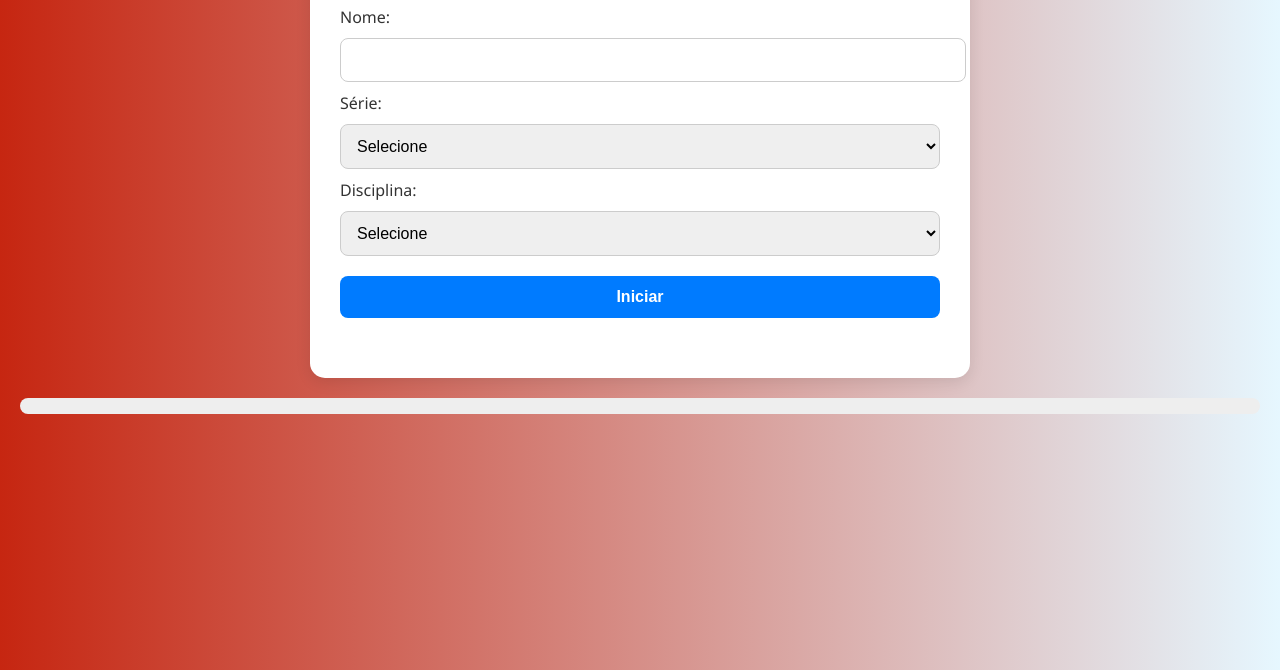
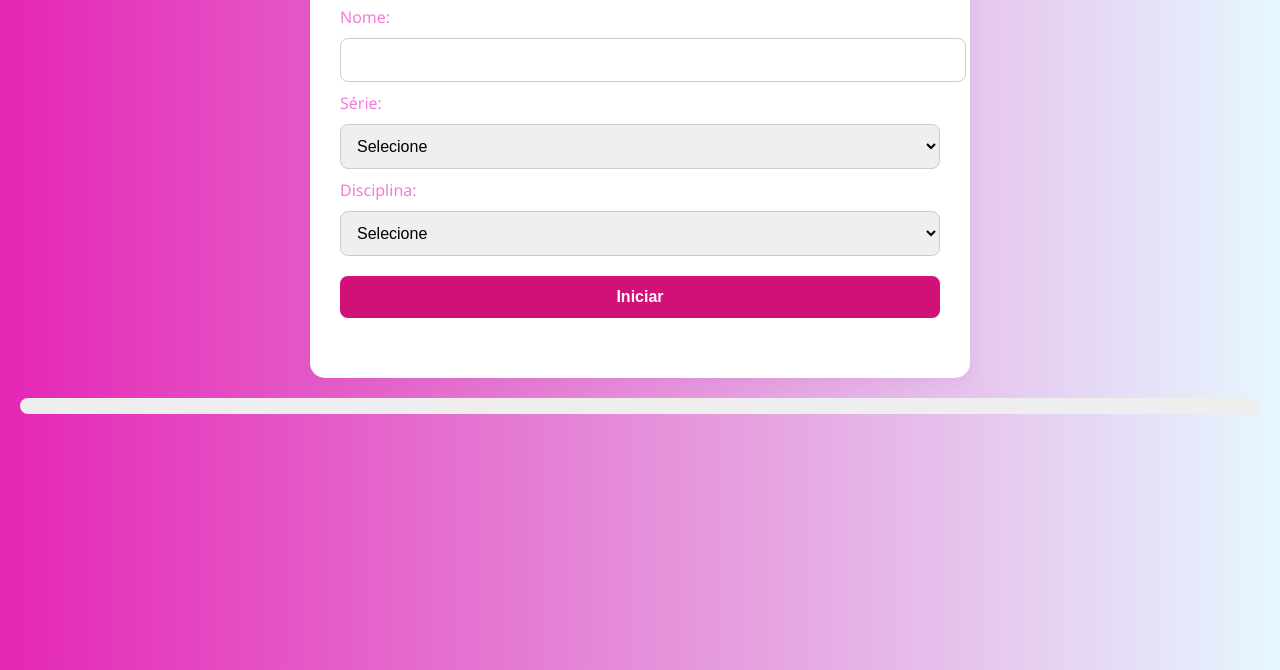
Before and after one commit to lolozinh4/quizz, a plain HTML site: page quizz - saeb - lolo/index.html in a window 1280 px wide. Shown: the part 130-800 px from the top of the page. Drawn offline with Linux system fonts and the light colour scheme.

Commit message:
Update style.css

```diff
--- a/quizz - saeb - lolo/style.css
+++ b/quizz - saeb - lolo/style.css
@@ -1,6 +1,6 @@
 body {
     font-family: 'Segoe UI', sans-serif;
-    background: linear-gradient(to right, #c62611, #e6f7ff);
+    background: linear-gradient(to right, #e426b5, #e6f7ff);
     margin: 0;
     padding: 20px;
 }
@@ -11,11 +11,11 @@ body {
     margin: auto;
     padding: 30px;
     border-radius: 15px;
-    box-shadow: 0 4px 15px rgba(0, 0, 0, 0.1);
+    box-shadow: 0 4px 15px rgba(189, 54, 169, 0.1);
 }
 
 h1, h2, label {
-    color: #333;
+    color: #f57bda;
 }
 
 input, select, button {
@@ -28,7 +28,7 @@ input, select, button {
 }
 
 button {
-    background-color: #007bff;
+    background-color: #d11178;
     color: white;
     font-weight: bold;
     transition: background-color 0.3s ease;
@@ -36,7 +36,7 @@ button {
 }
 
 button:hover {
-    background-color: #0056b3;
+    background-color: #eb1aba;
 }
 
 #answers button {
@@ -63,7 +63,7 @@ button.correct {
 }
 
 button.wrong {
-    background-color: #dc3545 !important;
+    background-color: #f28181 !important;
     color: white;
 }
 
@@ -79,6 +79,6 @@ button.wrong {
 #progress {
     height: 16px;
     width: 0%;
-    background-color: #007bff;
+    background-color: #d507a8;
     transition: width 0.3s ease;
 }
```
